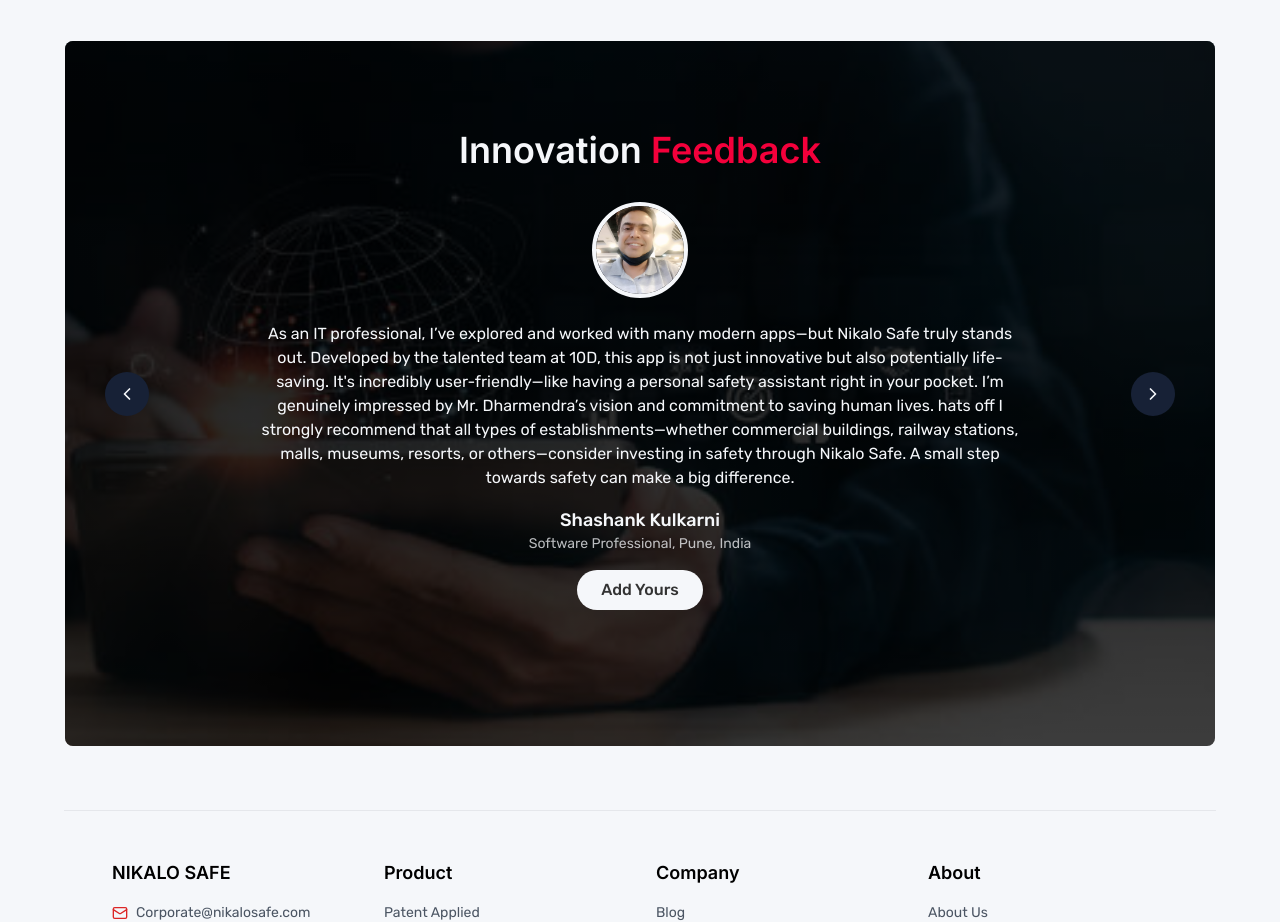
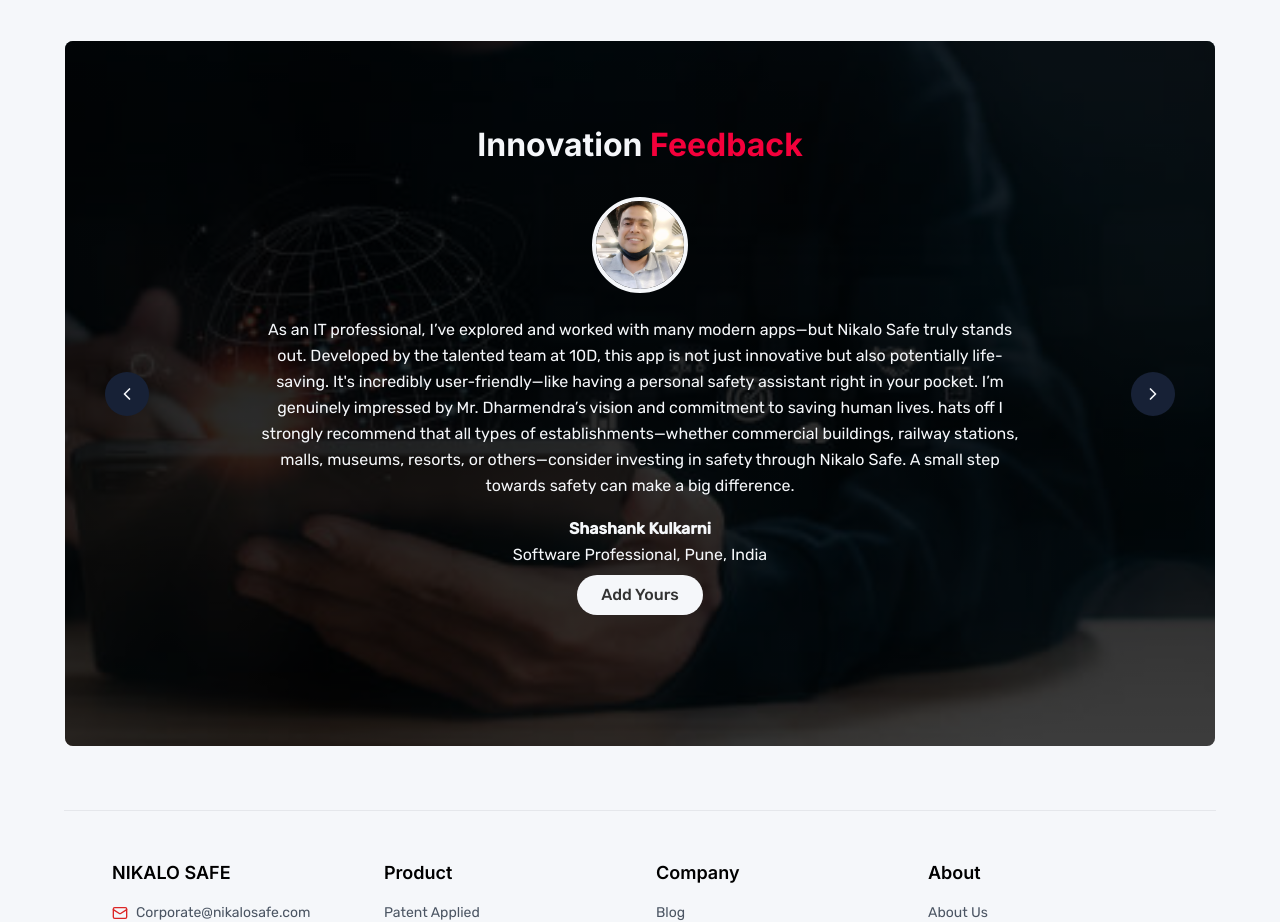
Before and after one commit to 10-Dimensions-Design-Services/nikalo-safe, a React (Create React App) app in the folder client/: page /about in a window 1280 px wide. Shown: the part 3160-4082 px from the top of the page. Built offline with nearby package versions, Linux system fonts and the light colour scheme.

Commit message:
feed back section updated

```diff
--- a/client/src/components/FeedbackCarousel.jsx
+++ b/client/src/components/FeedbackCarousel.jsx
@@ -71,8 +71,8 @@
 
       {/* Content */}
       <div className="relative z-10 flex flex-col items-center justify-center h-full text-white text-center">
-        <h2 className="text-2xl sm:text-3xl lg:text-4xl font-semibold mb-8 px-2 sm:px-0">
-          Innovation <span className="text-[#F4003B]">Feedback</span>
+        <h2 className="title-h2 mb-8 px-2">
+          Innovation <span className="text-primary">Feedback</span>
         </h2>
 
         <img
@@ -82,13 +82,13 @@
           loading="lazy"
         />
 
-        <p className="max-w-full sm:max-w-3xl text-[0.85rem] sm:text-base leading-relaxed mb-4 px-4 sm:px-0">
+        <p className="max-w-full sm:max-w-3xl paragraph-regular leading-relaxed mb-4 px-4 sm:px-0">
           {text}
         </p>
-        <p className="font-medium text-base sm:text-lg">{name}</p>
-        <p className="text-xs sm:text-sm opacity-75 mb-4">{profession}</p>
+        <p className="paragraph-bold">{name}</p>
+        <p className="paragraph-regular">{profession}</p>
 
-        <button className="px-6 py-2 bg-white text-[#333] rounded-full font-medium hover:bg-gray-100 transition mb-6 sm:mb-12">
+        <button className="px-6 py-2 bg-white text-[#333] rounded-full font-medium hover:bg-gray-100 transition mt-2 mb-6 sm:mb-12">
           Add Yours
         </button>
 
```
